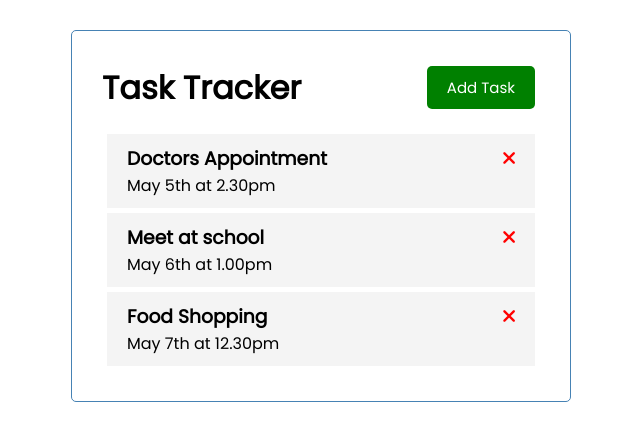
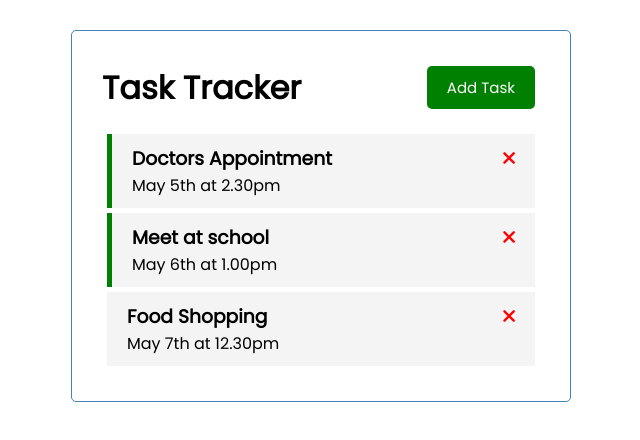
Before and after one commit to Anuka-R98/Task-Tracker-VueJs, a Vue app: page / in a window 1280 px wide. Shown: the top 440 px of the page, without its empty margins (319-959 px from the left). Built offline with nearby package versions, Linux system fonts and the light colour scheme.

Commit message:
delete/toggle

```diff
--- a/src/App.vue
+++ b/src/App.vue
@@ -2,7 +2,7 @@
 
   <div class="container">
    <Header title="Task Tracker"/>
-   <Tasks :tasks="tasks"/>
+   <Tasks @toggle-reminder="toggleReminder" @delete-task="deleteTask" :tasks="tasks"/>
   </div>
 
 </template>
@@ -24,6 +24,16 @@
   data () {
     return {
       tasks: []
+    }
+  },
+  methods: {
+    deleteTask(id) {
+      if (confirm('Are You Sure ?')) {
+        this.tasks = this.tasks.filter((task) => task.id !== id)
+      }
+    },
+    toggleReminder(id) {
+      this.tasks = this.tasks.map((task) => task.id === id ? {...task, reminder: !task.reminder} : task)
     }
   },
   created () {
--- a/src/components/Task.vue
+++ b/src/components/Task.vue
@@ -1,7 +1,7 @@
 <template>
-    <div class="task">
+    <div @dblclick="$emit('toggle-reminder', task.id)" :class="[task.reminder ? 'reminder' : '', 'task']">
         <h3>{{ task.text }}
-            <i class="fas fa-times"></i>
+            <i @click="$emit('delete-task', task.id)" class="fas fa-times"></i>
         </h3>
         <p>{{ task.day }}</p>
     </div>
--- a/src/components/Tasks.vue
+++ b/src/components/Tasks.vue
@@ -1,6 +1,6 @@
 <template>
     <div :key="task.id" v-for="task in tasks">
-       <Task :task="task"/>
+       <Task @toggle-reminder="$emit('toggle-reminder', task.id)" @delete-task="$emit('delete-task', task.id)" :task="task"/>
     </div>
 </template>
 
@@ -15,7 +15,8 @@
 
     components: {
         Task,
-    }
+    },
+    emits: ['delete-task', 'toggle-reminder'],
 
 }
 </script>
```
